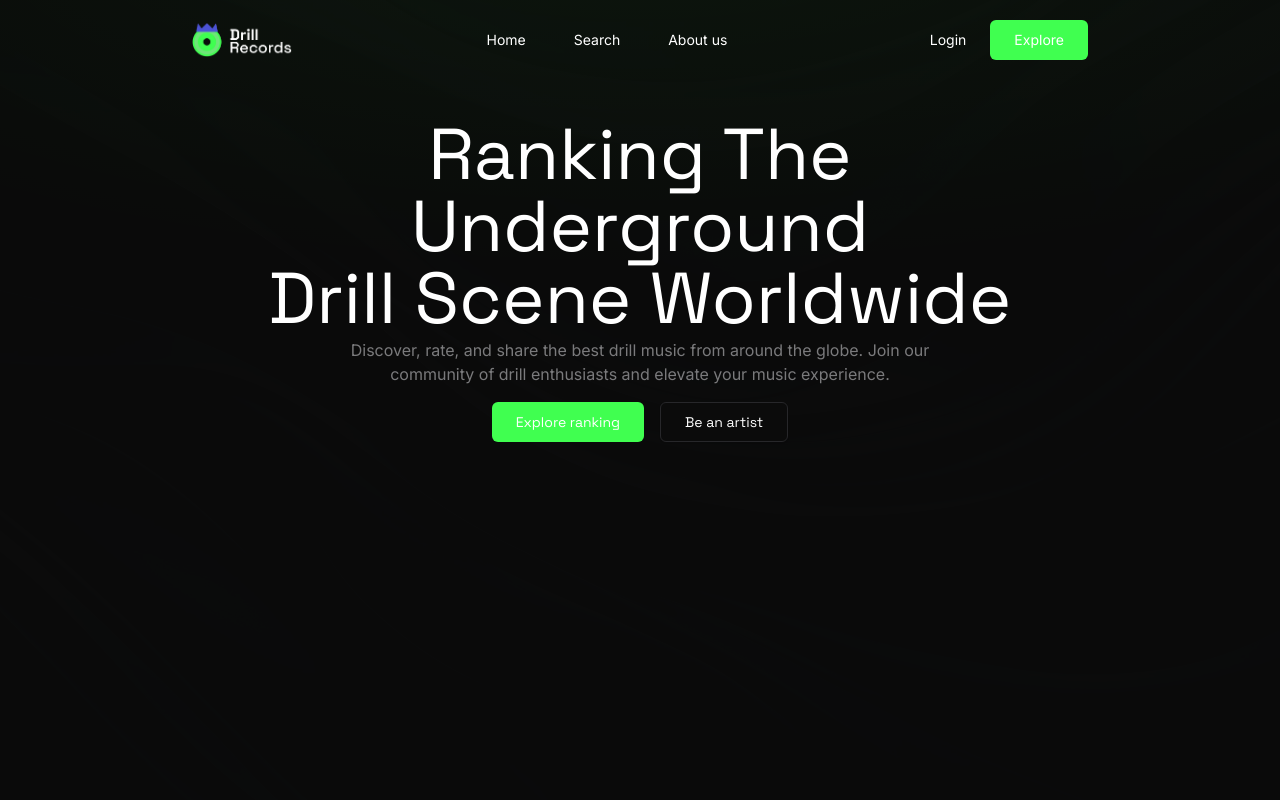
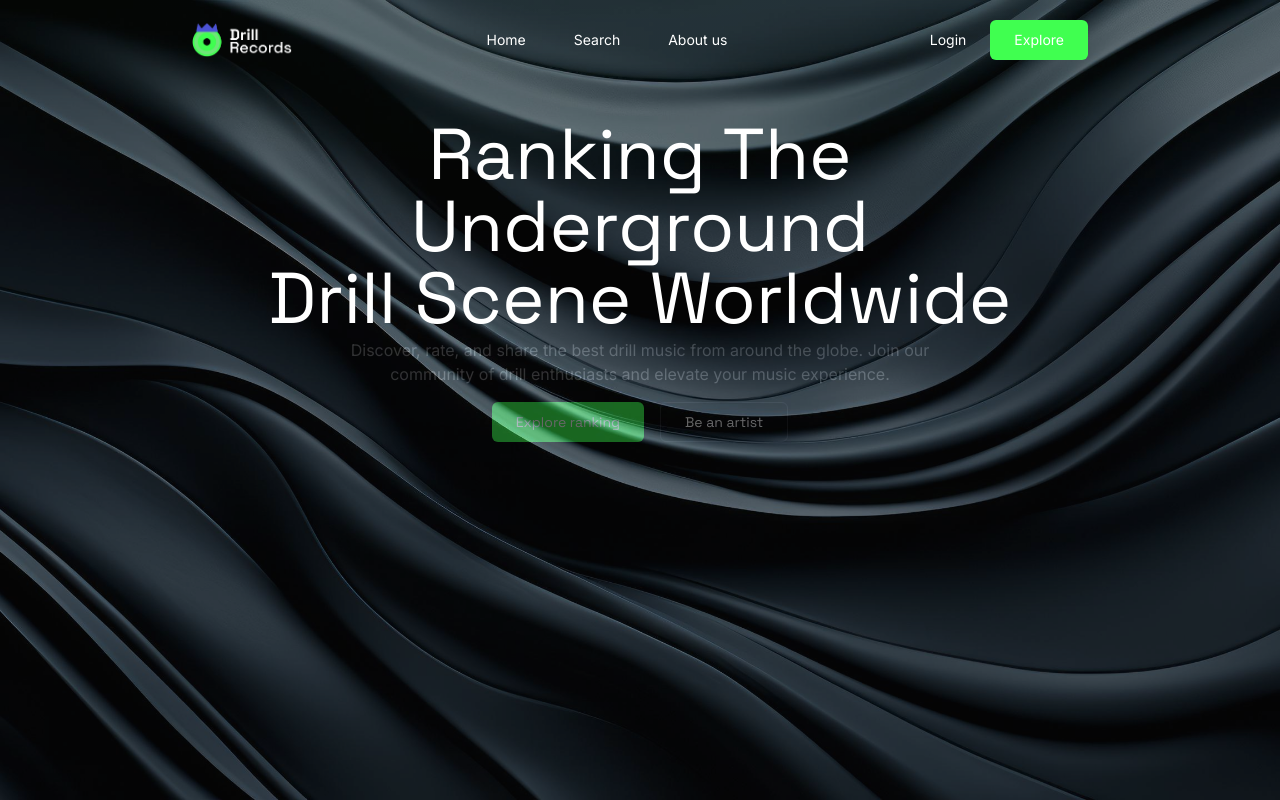
Before and after one commit to ebhd/weekday2, a Next.js app: page / in a window 1280 px wide. Built offline with nearby package versions, Linux system fonts and the light colour scheme.

Commit message:
added things

```diff
--- a/components/blocks/BackgroundFx.tsx
+++ b/components/blocks/BackgroundFx.tsx
@@ -4,11 +4,13 @@ export function BackgroundFx() {
   return (
     <div
       aria-hidden
-      className="pointer-events-none fixed inset-0 -z-10 overflow-hidden"
+      className="pointer-events-none fixed inset-0 z-0 overflow-hidden"
     >
+      {/* Green radial gradient */}
       <div className="absolute inset-0 bg-[radial-gradient(3300px_1100px_at_50%_-10%,_rgba(64,255,80,0.25),_transparent_35%)] opacity-20" />
 
-      <div className="absolute inset-0 opacity-[0.6%]">
+      {/* Background image */}
+      <div className="absolute inset-0 opacity-60">
         <Image
           src="/backgroundHero.png"
           alt=""
@@ -18,8 +20,11 @@ export function BackgroundFx() {
         />
       </div>
 
-      {/* <div className="absolute inset-0 opacity-[.07] mix-blend-overlay"
-           style={{ backgroundImage: 'url(/images/noise-512.png)' }} /> */}
+      {/* Optional noise texture */}
+      {/* <div
+        className="absolute inset-0 opacity-10 mix-blend-overlay"
+        style={{ backgroundImage: 'url(/images/noise-512.png)' }}
+      /> */}
     </div>
   );
 }
```
